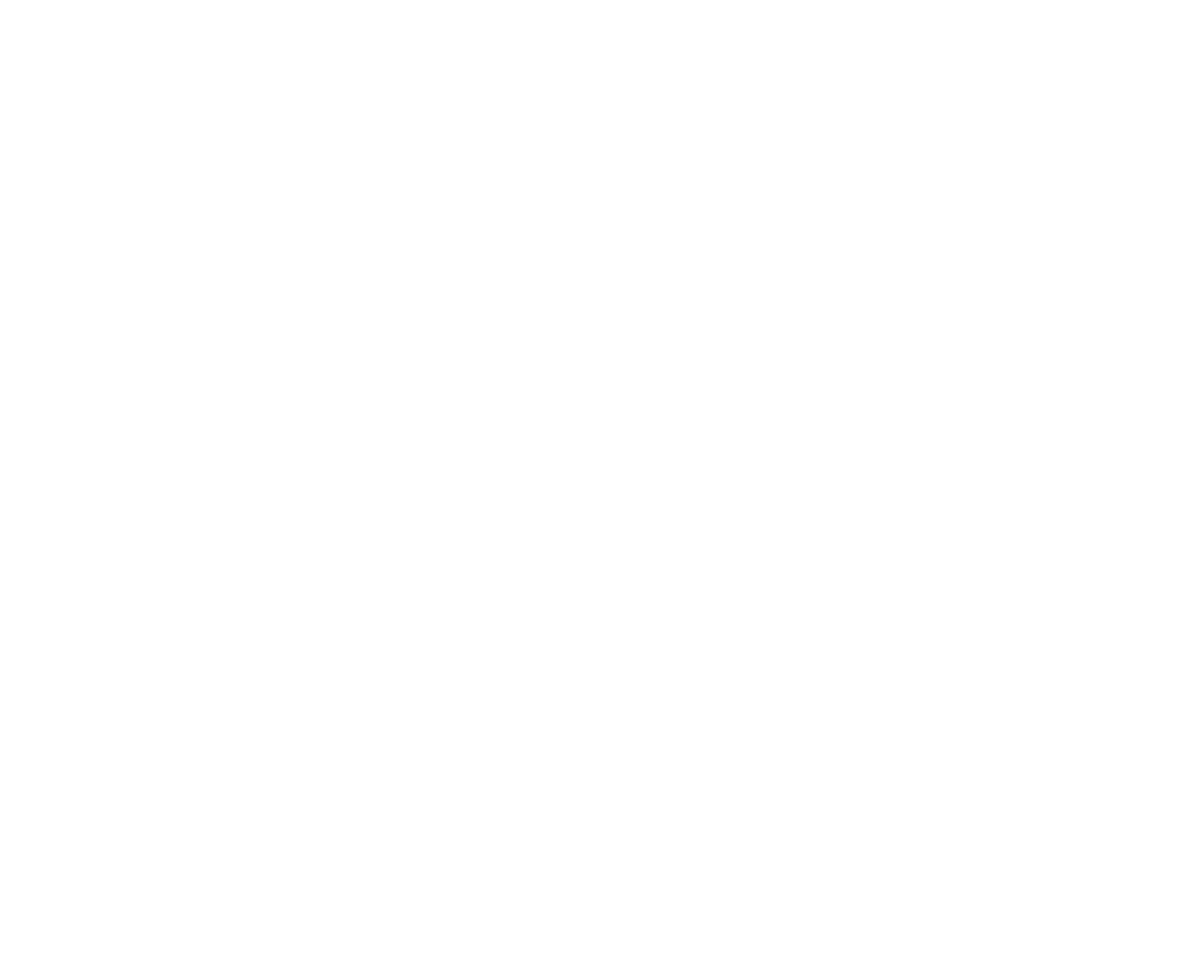
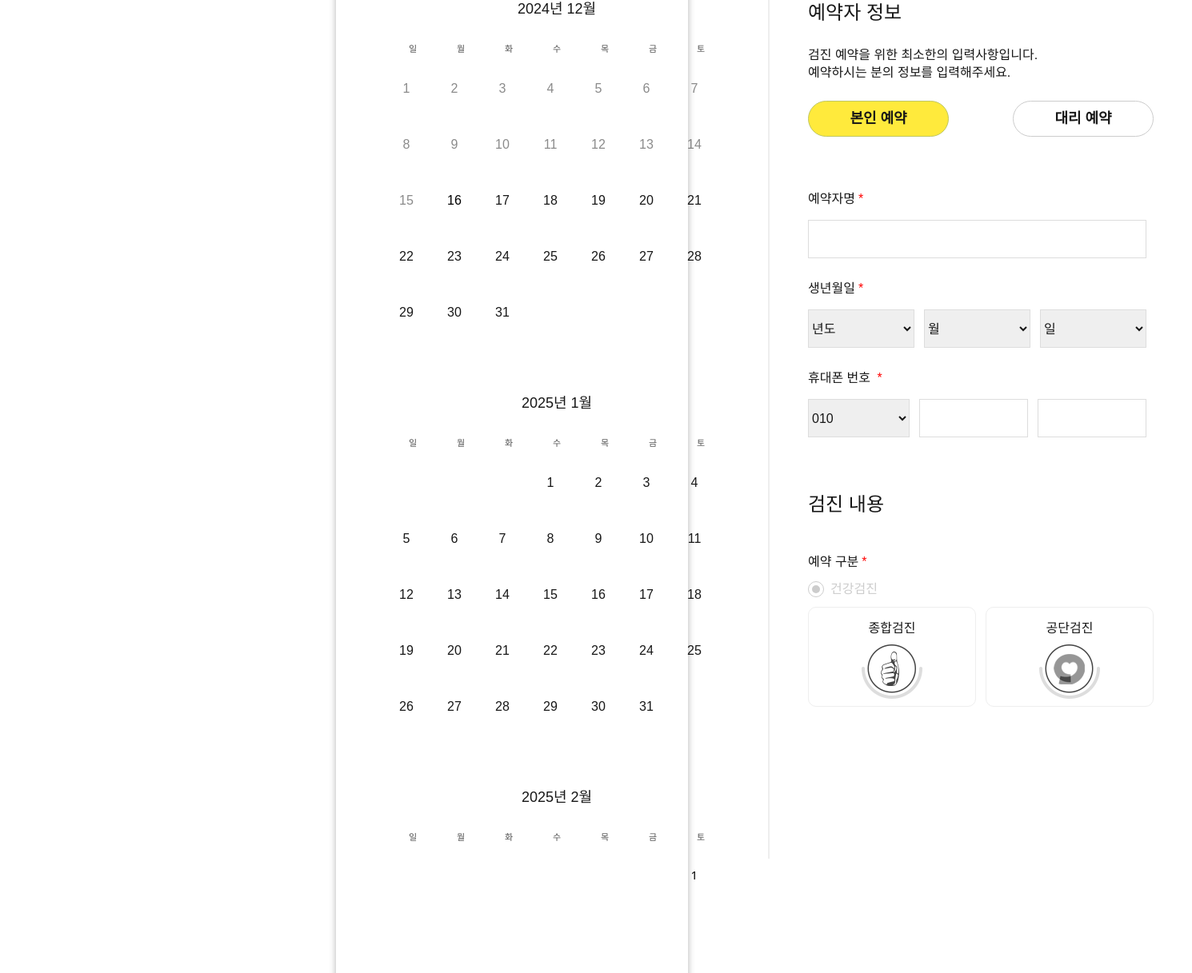
Before and after one commit to hospital-reservation-system/front, a Next.js app: page / in a window 1280 px wide. Shown: the part 737-1954 px from the top of the page at 80% size, 1490 px wide, since content can reach past the window. Before the commit the page ends 800 px from the top, so only its background shows below. Built offline with nearby package versions, Linux system fonts and the light colour scheme.

Commit message:
예약 메인 화면 작업

```diff
--- a/src/app/page.tsx
+++ b/src/app/page.tsx
@@ -1,3 +1,11 @@
-export default function Home() {
-  return <div></div>;
-}
+import Reservation from "./view/reservation/Reservation";
+
+const Home = () => {
+    return (
+        <div>
+            <Reservation />
+        </div>
+    );
+};
+
+export default Home;
--- /dev/null
+++ b/src/app/view/reservation/Reservation.module.scss
@@ -0,0 +1,101 @@
+.reservationWrapper {
+    width: 100%;
+    max-width: 1920px;
+    display: flex;
+    flex-direction: column;
+    .reservationSection {
+        padding: 16px 420px;
+
+        display: flex;
+        flex-direction: column;
+
+        .reservationTitle {
+            font-size: 60px;
+            font-weight: 700;
+            line-height: 50px;
+            text-align: center;
+            padding-bottom: 64px;
+        }
+
+        .reservationContainer {
+            height: 1358px;
+            display: flex;
+            flex-direction: row;
+            padding: 48px 12px;
+            box-shadow: 0 4px 8px rgba(0, 0, 0, 0.3);
+            border-radius: 24px;
+            position: relative;
+
+            .calander {
+                height: 1100px;
+                padding: 24px 48px;
+                border-right: 2px solid #eeeeee;
+            }
+
+            .reservationInfo {
+                padding: 24px 48px;
+
+                .reservationUser {
+                    font-size: 24px;
+                    padding-bottom: 24px;
+                }
+
+                .reservationDetail {
+                    font-weight: 400;
+                    line-height: 22px;
+                    padding-bottom: 24px;
+                }
+
+                .reservatioBtn {
+                    display: flex;
+                    justify-content: space-between;
+                    padding-bottom: 64px;
+                }
+
+                .reservatioInput {
+                    display: flex;
+                    flex-direction: column;
+                    gap: 24px;
+                    padding-bottom: 64px;
+                }
+
+                .checkupContainer {
+                    height: 273px;
+                    display: flex;
+                    flex-direction: column;
+                    justify-content: space-between;
+
+                    .checkupContent {
+                        font-size: 24px;
+                        line-height: 40px;
+                        padding-bottom: 30px;
+                    }
+
+                    .requiredSymbol {
+                        color: red;
+                        font-size: 16px;
+                        margin-left: 4px;
+                    }
+
+                    .radioContainer {
+                        display: flex;
+                        flex-direction: column;
+                        gap: 10px;
+                    }
+
+                    .reservationCard {
+                        display: flex;
+                        flex-direction: row;
+                        gap: 12px;
+                    }
+                }
+            }
+            .reservationBtn {
+                position: absolute;
+                bottom: 20px;
+                left: 50%;
+                transform: translateX(-50%);
+            }
+        }
+    }
+}
--- /dev/null
+++ b/src/app/view/reservation/Reservation.tsx
@@ -0,0 +1,94 @@
+"use client";
+
+import React from "react";
+import cn from "classnames/bind";
+import styles from "./Reservation.module.scss";
+import Header from "@/app/components/Header/Header";
+import Calander from "@/app/components/Calander/Calander";
+import Button from "@/app/components/Button/Button";
+import CommonInput from "@/app/components/TextField/CommonInput/Common";
+import BirthInput from "@/app/components/TextField/BirthInput/Birth";
+import PhoneInput from "@/app/components/TextField/PhoneInput/Phone";
+import Radio from "@/app/components/Radio/Radio";
+import ReservationCard from "@/app/components/ReservationCard/ReservationCard";
+import Bottom from "@/app/components/Bottom/Bottom";
+
+const cx = cn.bind(styles);
+
+const Reservation = () => {
+    return (
+        <div className={cx("reservationWrapper")}>
+            <Header />
+            <div className={cx("reservationSection")}>
+                <h1 className={cx("reservationTitle")}>건강 검진 예약</h1>
+                <section className={cx("reservationContainer")}>
+                    <div className={cx("calander")}>
+                        <Calander />
+                    </div>
+                    <div className={cx("reservationInfo")}>
+                        <h2 className={cx("reservationUser")}>예약자 정보</h2>
+                        <p className={cx("reservationDetail")}>
+                            검진 예약을 위한 최소한의 입력사항입니다. <br></br>
+                            예약하시는 분의 정보를 입력해주세요.
+                        </p>
+                        <div className={cx("reservatioBtn")}>
+                            <Button
+                                label="본인 예약"
+                                backgroundColor="#FFEA3C"
+                                borderColor="#BFC662"
+                            />
+                            <Button
+                                label="대리 예약"
+                                backgroundColor="#FFFFFF"
+                                borderColor="#CCCCCC"
+                            />
+                        </div>
+                        <div className={cx("reservatioInput")}>
+                            <CommonInput label="예약자명" />
+                            <BirthInput />
+                            <PhoneInput />
+                        </div>
+                        <div className={cx("checkupContainer")}>
+                            <h2 className={cx("checkupContent")}>검진 내용</h2>
+                            <div className={cx("radioContainer")}>
+                                <p>
+                                    예약 구분
+                                    <span className={cx("requiredSymbol")}>
+                                        *
+                                    </span>
+                                </p>
+                                <Radio
+                                    label="건강검진"
+                                    name="type"
+                                    value="health-care"
+                                />
+                            </div>
+                            <div className={cx("reservationCard")}>
+                                <ReservationCard
+                                    label="종합검진"
+                                    imageSrc="/images/checkup.png"
+                                    imageAlt="종합검진"
+                                />
+                                <ReservationCard
+                                    label="공단검진"
+                                    imageSrc="/images/public_checkup.png"
+                                    imageAlt="공단검진"
+                                />
+                            </div>
+                        </div>
+                    </div>
+                    <div className={cx("reservationBtn")}>
+                        <Button
+                            label="예약하기"
+                            backgroundColor="#FFEA3C"
+                            borderColor="#BFC662"
+                        />
+                    </div>
+                </section>
+            </div>
+            <Bottom />
+        </div>
+    );
+};
+
+export default Reservation;
```
